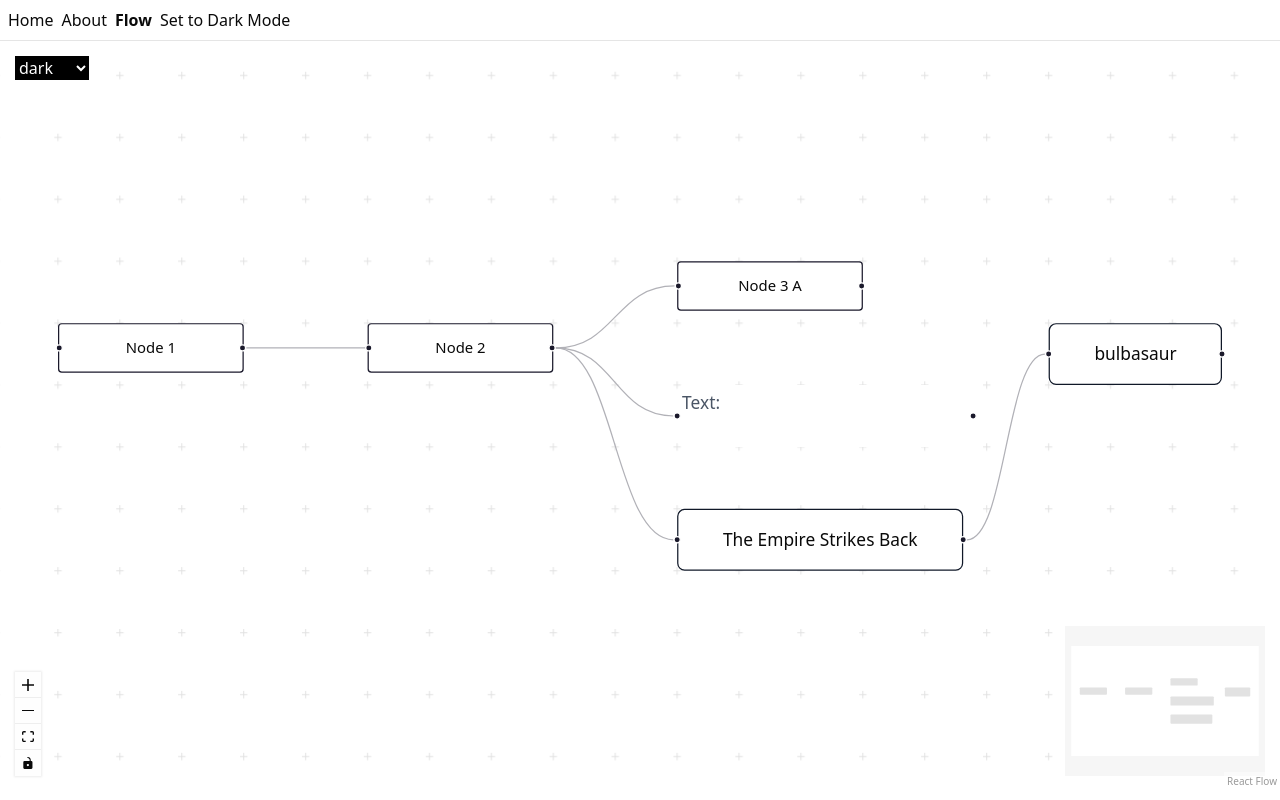
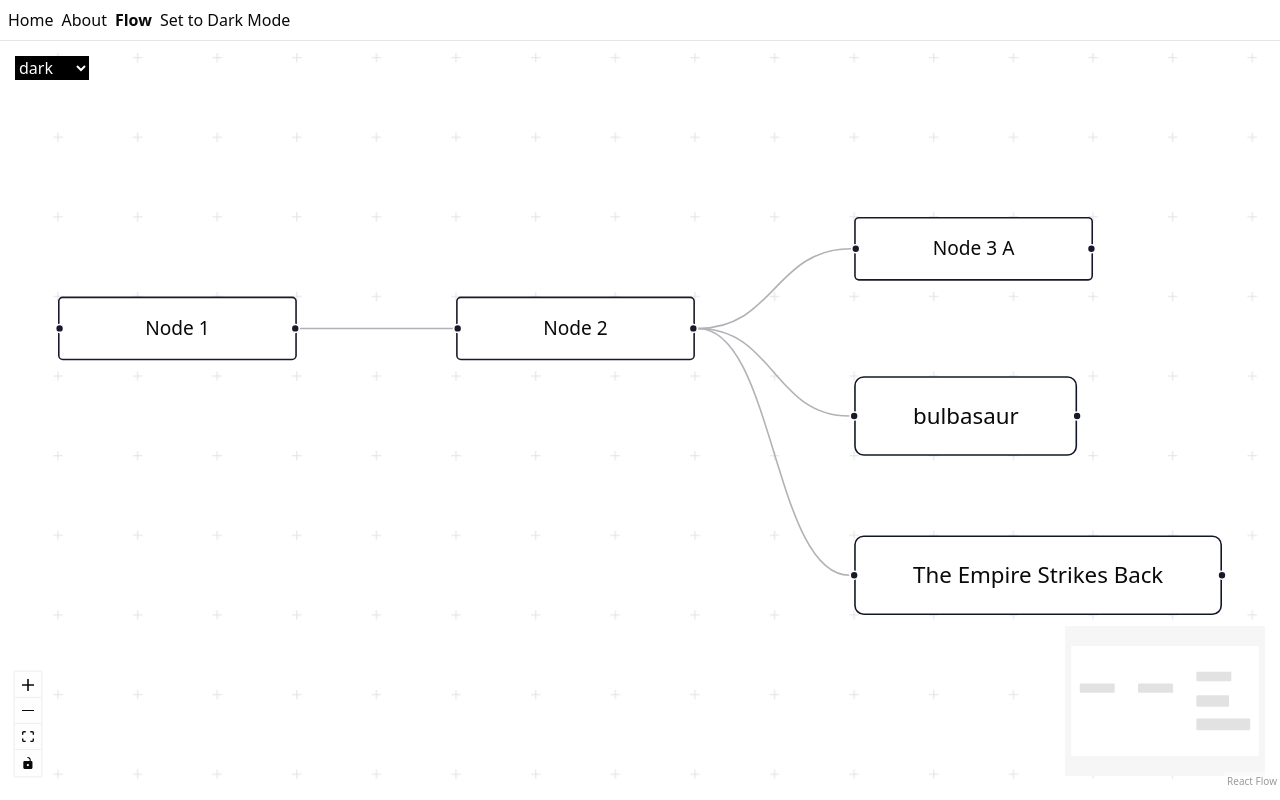
Before and after one commit to emilyeserven/react-flow-experiment, a React (Vite) app in the folder client/: page /flow in a window 1280 px wide. Built offline with nearby package versions, Linux system fonts and the light colour scheme.

Commit message:
Removed the TextUpdaterNode

```diff
--- a/client/src/components/nodes/TextUpdaterNode.tsx
+++ /dev/null
@@ -1,45 +0,0 @@
-import { useCallback } from "react";
-
-import { Handle, Position } from "@xyflow/react";
-
-export function TextUpdaterNode() {
-  const onChange = useCallback((evt: React.ChangeEvent<HTMLInputElement>) => {
-    console.log(evt.target.value);
-  }, []);
-
-  return (
-    <div
-      className={`
-        h-12.5 rounded-s-sm border-gray-100 bg-white p-1 shadow-gray-200
-        hover:shadow
-        dark:border-gray-500 dark:bg-gray-900
-      `}
-    >
-      <div>
-
-        <Handle
-          type="target"
-          position={Position.Left}
-        />
-        <Handle
-          type="source"
-          position={Position.Right}
-        />
-        <label
-          htmlFor="text"
-          className={`
-            block text-sm text-gray-600
-            dark:text-white
-          `}
-        >Text:
-        </label>
-        <input
-          id="text"
-          name="text"
-          onChange={onChange}
-          className="dark:text-white"
-        />
-      </div>
-    </div>
-  );
-}
--- a/client/src/routes/flow.tsx
+++ b/client/src/routes/flow.tsx
@@ -10,7 +10,6 @@ import { addEdge, Panel, applyEdgeChanges, applyNodeChanges, Position, ReactFlow
 import "@xyflow/react/dist/style.css";
 import { FilmNode } from "@/components/nodes/FilmNode.tsx";
 import { PokemonNode } from "@/components/nodes/PokemonNode.tsx";
-import { TextUpdaterNode } from "@/components/nodes/TextUpdaterNode.tsx";
 import { useTheme } from "@/hooks/useTheme.ts";
 
 const initialNodes: Node[] = [
@@ -52,7 +51,7 @@ const initialNodes: Node[] = [
   },
   {
     id: "n3b",
-    type: "textUpdater",
+    type: "pokemon",
     position: {
       x: 500,
       y: 50,
@@ -60,7 +59,7 @@ const initialNodes: Node[] = [
     sourcePosition: Position.Right,
     targetPosition: Position.Left,
     data: {
-      label: "Node 3 B",
+      valueData: "bulbasaur",
     },
   },
   {
@@ -74,19 +73,6 @@ const initialNodes: Node[] = [
     targetPosition: Position.Left,
     data: {
       valueData: "The Empire Strikes Back",
-    },
-  },
-  {
-    id: "n4",
-    type: "pokemon",
-    position: {
-      x: 800,
-      y: 0,
-    },
-    sourcePosition: Position.Right,
-    targetPosition: Position.Left,
-    data: {
-      valueData: "bulbasaur",
     },
   },
 ];
@@ -106,14 +92,9 @@ const initialEdges: Edge[] = [{
   id: "n2-n3c",
   source: "n2",
   target: "n3c",
-}, {
-  id: "n3c-n4",
-  source: "n3c",
-  target: "n4",
 }];
 
 const nodeTypes = {
-  textUpdater: TextUpdaterNode,
   film: FilmNode,
   pokemon: PokemonNode,
 };
```
